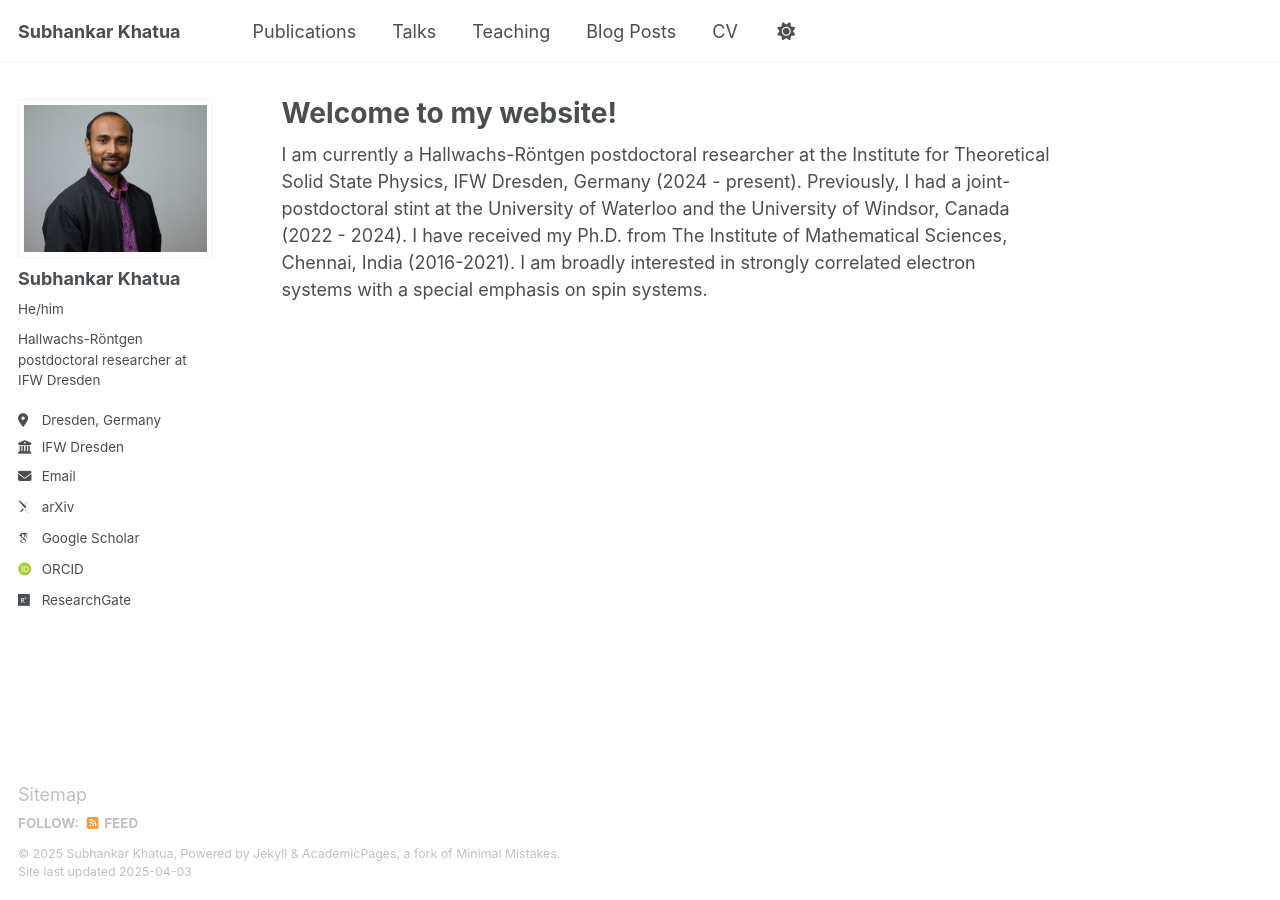
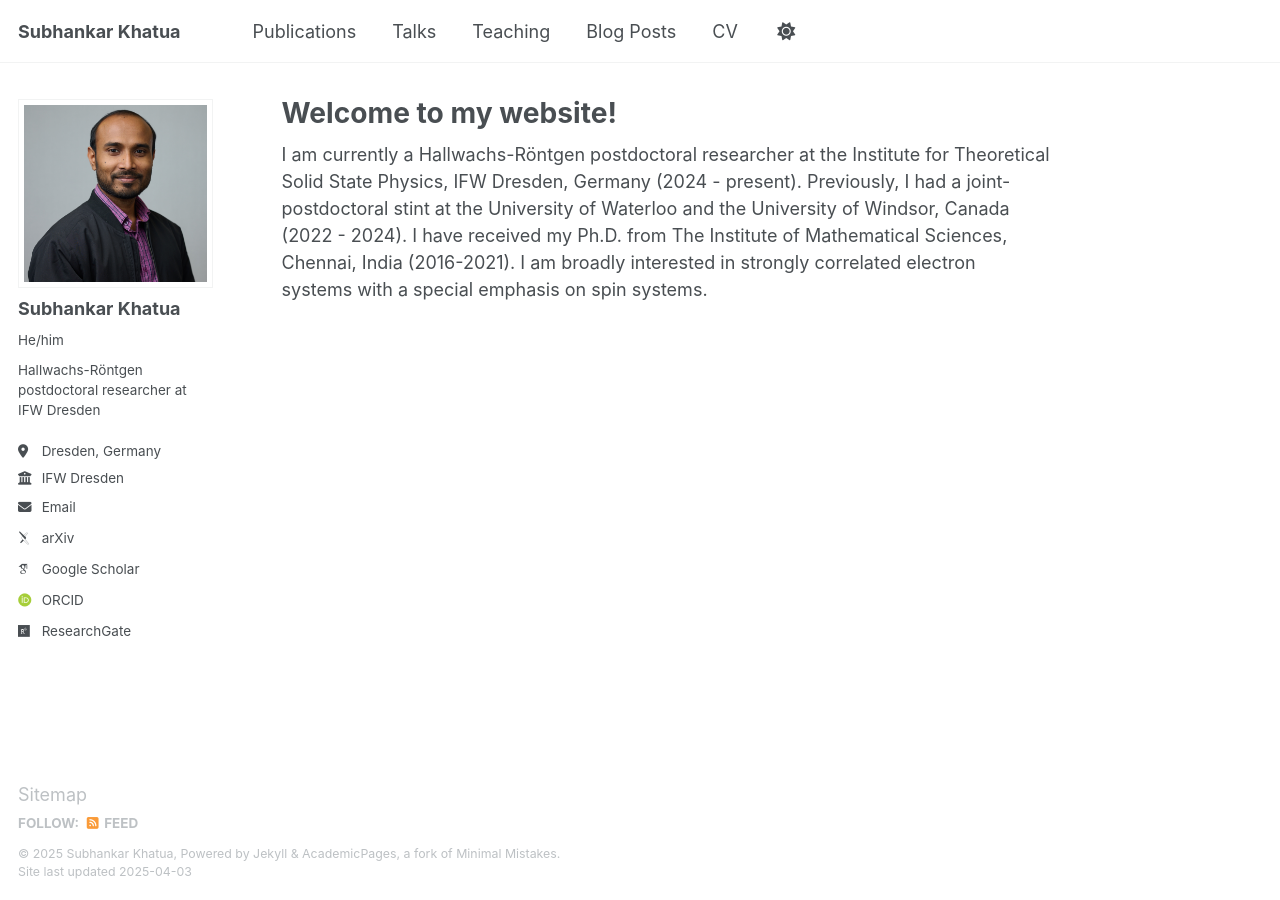
Before and after one commit to subhankar-khatua/subhankar-khatua.github.io, a Jekyll site: the page built from _pages/about.md, in a window 1280 px wide. Built offline with Jekyll 4.4.1, drawn with Linux system fonts in a browser that asks for light colours; some web fonts are replaced.

Commit message:
Update _config.yml

```diff
--- a/_config.yml
+++ b/_config.yml
@@ -22,7 +22,7 @@ repository               : "academicpages/academicpages.github.io"
 #               Additional customization can be done by editing /_includes/author-profile.html
 author:
   # Biographic information
-  avatar           : "Khatua_Subhankar.jpg"
+  avatar           : "khatua-subhankar.jpg"
   name             : "Subhankar Khatua"
   pronouns         : "He/him"
   bio              : "Hallwachs-Röntgen postdoctoral researcher at IFW Dresden"
```
